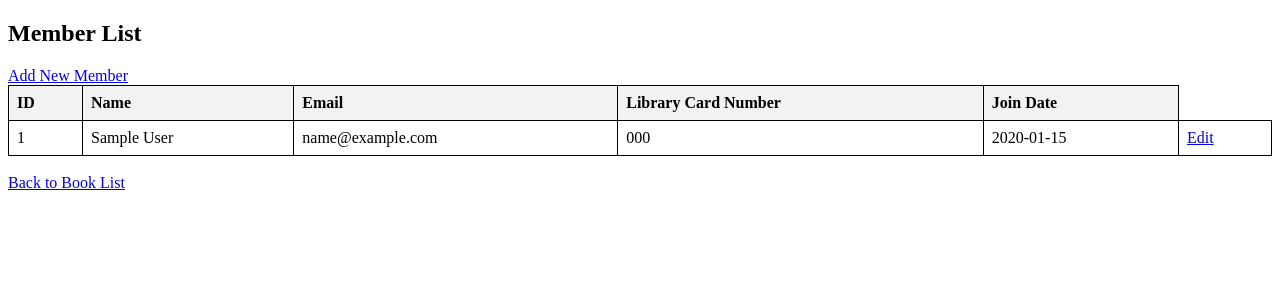
After one commit to klausware/OnlineLibraryDB, a Django app: page /members/ in a window 1280 px wide. The commit adds this page. Shown: the top 300 px of the page. Run offline with Django 5.2, Linux system fonts and the light colour scheme; tables that the repository leaves empty hold one stand-in row (values such as "Sample post").

Commit message:
Members Table and Edit Button Added

```diff
--- a/library/webapp/admin.py
+++ b/library/webapp/admin.py
@@ -2,7 +2,10 @@ from django.contrib import admin
 from .models import Book
 from .models import Author
 from .models import Genre
+from .models import Member
+
 
 admin.site.register(Author)
 admin.site.register(Book)
 admin.site.register(Genre)
+admin.site.register(Member)
--- a/library/webapp/forms.py
+++ b/library/webapp/forms.py
@@ -1,6 +1,7 @@
 from django import forms
 from .models import Book
 from .models import Author
+from .models import Member
 
 class BookForm(forms.ModelForm):
     class Meta:
@@ -11,3 +12,8 @@ class AuthorForm(forms.ModelForm):
     class Meta:
         model = Author
         fields = ['name', 'short_bio', 'authored_books']
+
+class MemberForm(forms.ModelForm):
+    class Meta:
+        model = Member
+        fields = ['name', 'email', 'library_card_number']
--- a/library/webapp/models.py
+++ b/library/webapp/models.py
@@ -17,6 +17,15 @@ class Genre(models.Model):
     def __str__(self):
         return self.name
 
+class Member(models.Model):
+    name = models.CharField(max_length=200)
+    email = models.EmailField(unique=True)
+    library_card_number = models.CharField(max_length=50, unique=True)
+    join_date = models.DateField(auto_now_add=True)
+
+    def __str__(self):
+        return self.name
+
 class Book(models.Model):
     title = models.CharField(max_length=255)
     author = models.ForeignKey(Author, on_delete=models.CASCADE, default=1, related_name='books')  # Changed from author_id
--- a/library/webapp/templates/webapp/book_list.html
+++ b/library/webapp/templates/webapp/book_list.html
@@ -22,6 +22,7 @@
     <h2>Book List</h2>
     <a href="{% url 'book_create' %}">Add New Book</a>
     <a href="{% url 'author_list' %}">Authors List</a>
+    <a href="{% url 'member_list' %}">Members List</a>
     <table>
         <tr>
             <th>Title</th>
--- /dev/null
+++ b/library/webapp/templates/webapp/member_list.html
@@ -0,0 +1,45 @@
+<!DOCTYPE html>
+<html>
+<head>
+    <title>Member List</title>
+    <style>
+        table {
+            width: 100%;
+            border-collapse: collapse;
+        }
+        th, td {
+            border: 1px solid black;
+            padding: 8px;
+            text-align: left;
+        }
+        th {
+            background-color: #f2f2f2;
+        }
+    </style>
+</head>
+<body>
+    <h2>Member List</h2>
+    <a href="{% url 'add_member' %}">Add New Member</a>
+    <table>
+        <tr>
+            <th>ID</th>
+            <th>Name</th>
+            <th>Email</th>
+            <th>Library Card Number</th>
+            <th>Join Date</th>
+        </tr>
+        {% for member in members %}
+        <tr>
+            <td>{{ member.id }}</td>
+            <td>{{ member.name }}</td>
+            <td>{{ member.email }}</td>
+            <td>{{ member.library_card_number }}</td>
+            <td>{{ member.join_date|date:"Y-m-d" }}</td>
+            <td><a href="{% url 'edit_member' member.id %}">Edit</a></td>
+        </tr>
+        {% endfor %}
+    </table>
+    <br>
+    <a href="{% url 'book_list' %}">Back to Book List</a>
+</body>
+</html>
--- a/library/webapp/urls.py
+++ b/library/webapp/urls.py
@@ -8,4 +8,8 @@ urlpatterns = [
     path('book/delete/<int:pk>', views.book_delete, name='book_delete'),
     path('authors/', views.author_list, name='author_list'),
     path('author/new/', views.add_author, name='add_author'),
+    path('members/', views.member_list, name='member_list'),
+    path('members/add/', views.add_member, name='add_member'),
+    path('members/edit/<int:pk>/', views.edit_member, name='edit_member'),
+
 ]
--- a/library/webapp/views.py
+++ b/library/webapp/views.py
@@ -4,6 +4,8 @@ from .models import Book
 from .forms import BookForm
 from .models import Author
 from .forms import AuthorForm
+from .models import Member
+from .forms import MemberForm
 
 # Create your views here.
 
@@ -75,3 +77,28 @@ def add_author(request):
     else:
         form = AuthorForm()  # An empty, unbound form
     return render(request, 'webapp/add_author.html', {'form': form})
+
+def member_list(request):
+    members = Member.objects.all()
+    return render(request, 'webapp/member_list.html', {'members': members})
+
+def add_member(request):
+    if request.method == 'POST':
+        form = MemberForm(request.POST)
+        if form.is_valid():
+            form.save()
+            return redirect('member_list')  # Assuming you have a member_list view
+    else:
+        form = MemberForm()
+    return render(request, 'webapp/add_member.html', {'form': form})
+
+def edit_member(request, pk):
+    member = get_object_or_404(Member, pk=pk)
+    if request.method == 'POST':
+        form = MemberForm(request.POST, instance=member)
+        if form.is_valid():
+            form.save()
+            return redirect('member_list')
+    else:
+        form = MemberForm(instance=member)
+    return render(request, 'webapp/edit_member.html', {'form': form})
```
Also changed, not shown: library/webapp/templates/webapp/add_member.html (added, +14 -0 lines), library/webapp/templates/webapp/edit_member.html (added, +14 -0 lines), library/webapp/migrations/0010_member.py (added).
